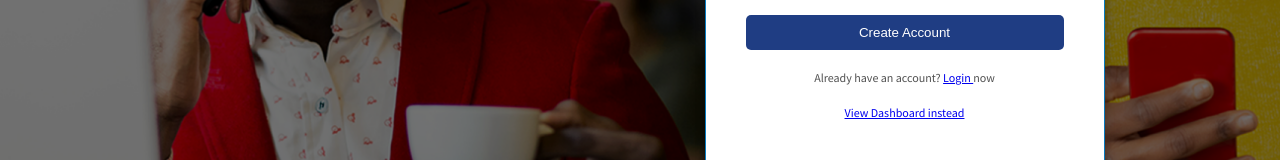
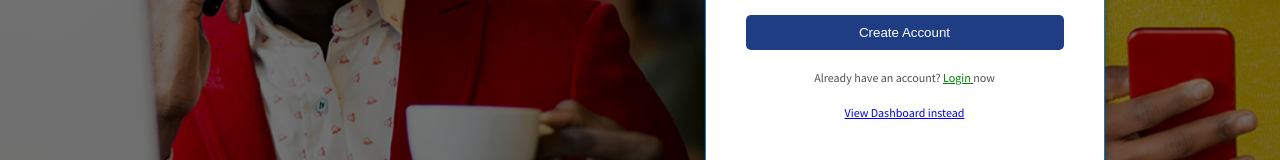
Before and after one commit to NureniJamiu/liquid_dashboard, a React (Vite) app: page /signup in a window 1280 px wide. Shown: the part 438-598 px from the top of the page. Built offline with nearby package versions, Linux system fonts and the light colour scheme.

Commit message:
style anchor tags

```diff
--- a/src/styles/Signup.css
+++ b/src/styles/Signup.css
@@ -22,7 +22,12 @@
   left: 0;
   width: 100%;
   height: 100%;
-  background-color: rgba(0, 0, 0, 0.1); /* Change the opacity value to make it darker */
+  background-color: rgba(
+    0,
+    0,
+    0,
+    0.1
+  ); /* Change the opacity value to make it darker */
 }
 
 .auth-content {
@@ -103,7 +108,12 @@
   margin-top: 20px;
 }
 
-.auth-form .auth-small span {
+.auth-form .auth-small a {
   color: green;
   cursor: pointer;
-}/*# sourceMappingURL=Signup.css.map */
+}
+
+form a {
+  text-align: center;
+}
+/*# sourceMappingURL=Signup.css.map */
```
